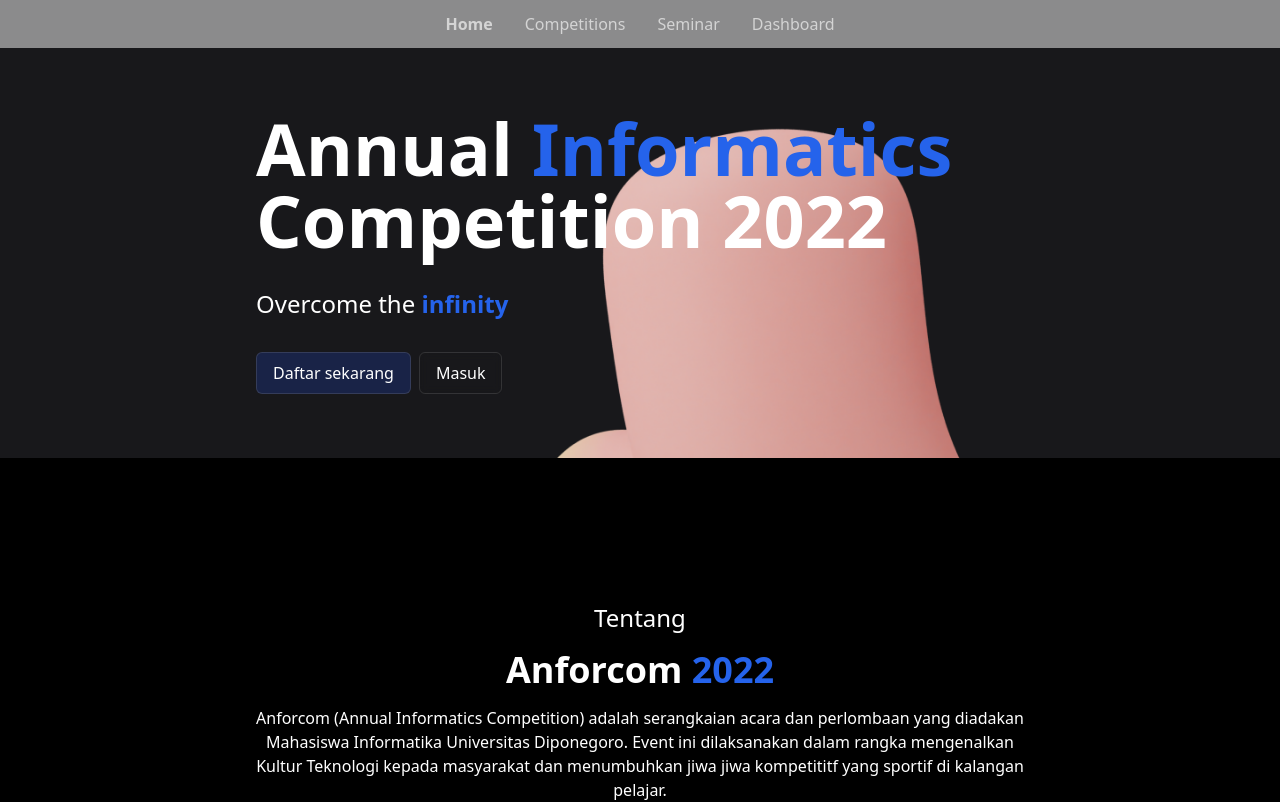
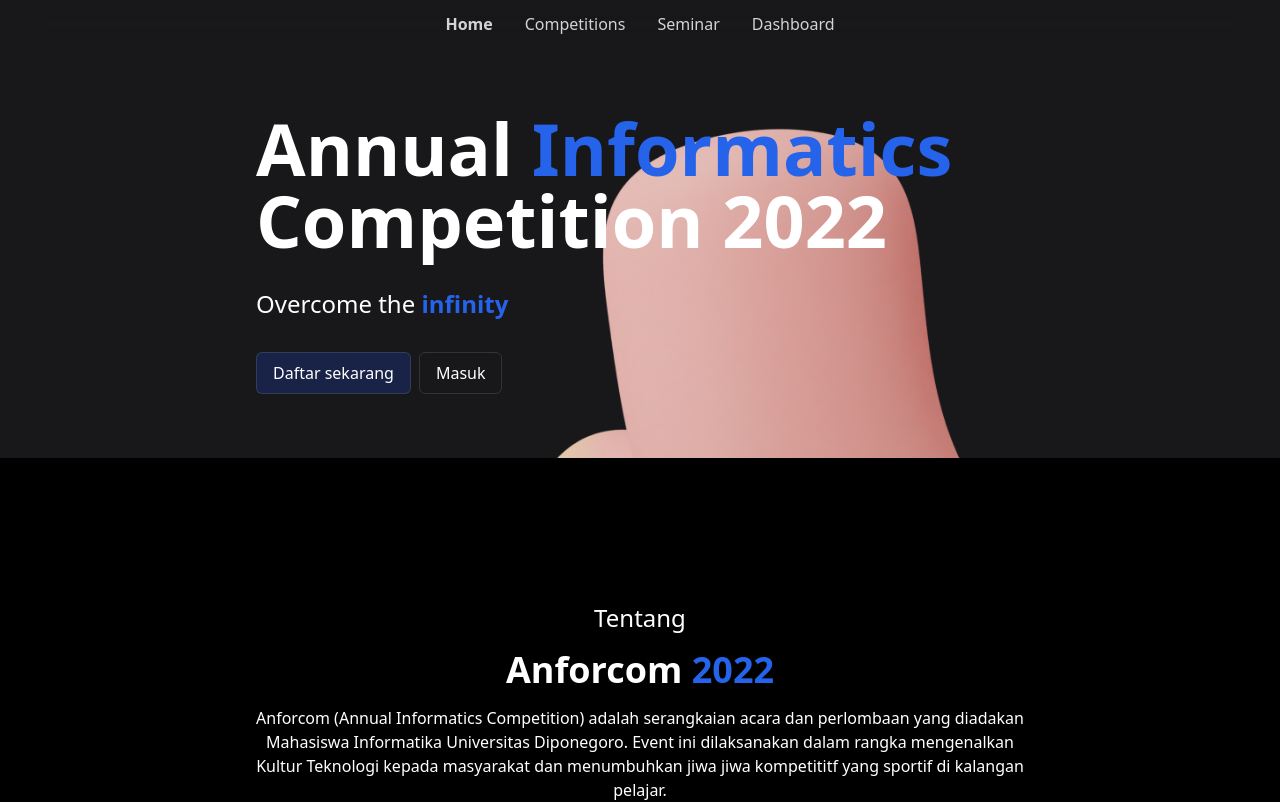
Before and after one commit to sallliisa/anforcom2022-landing, a Next.js app: page / in a window 1280 px wide. Shown: the top 802 px of the page. Built offline with nearby package versions, Linux system fonts and the light colour scheme.

Commit message:
fixed color issues

```diff
--- a/src/components/Navbar.tsx
+++ b/src/components/Navbar.tsx
@@ -1,12 +1,14 @@
 import { Center, Group, Anchor } from './core'
 import Router, { NextRouter, useRouter } from 'next/router'
 import { routes } from 'routes/routes'
+import { useId } from 'react'
 
 const isActive = (route: string, router: NextRouter) => {
   return route === router.pathname
 }
 
 export default function Navbar() {
+  const id = useId()
   const router = useRouter()
   return (
     <>
@@ -14,6 +16,7 @@
         <Group className='gap-8 font-light text-neutral-300'>
           {routes.map((ele) => (
             <Anchor
+              key={id}
               href={ele.link}
               className={`${isActive(ele.route, router) ? 'font-bold' : 'font-normal'} hover:text-blue-600`}
             >
--- a/src/pages/_app.tsx
+++ b/src/pages/_app.tsx
@@ -11,8 +11,10 @@
         <title>Create Next App</title>
         <link rel='icon' href='/favicon.ico' />
       </Head>
-      <Navbar />
-      <Component {...pageProps} />
+      <div className='bg-zinc-900'>
+        <Navbar />
+        <Component {...pageProps} />
+      </div>
     </>
   )
 }
```
